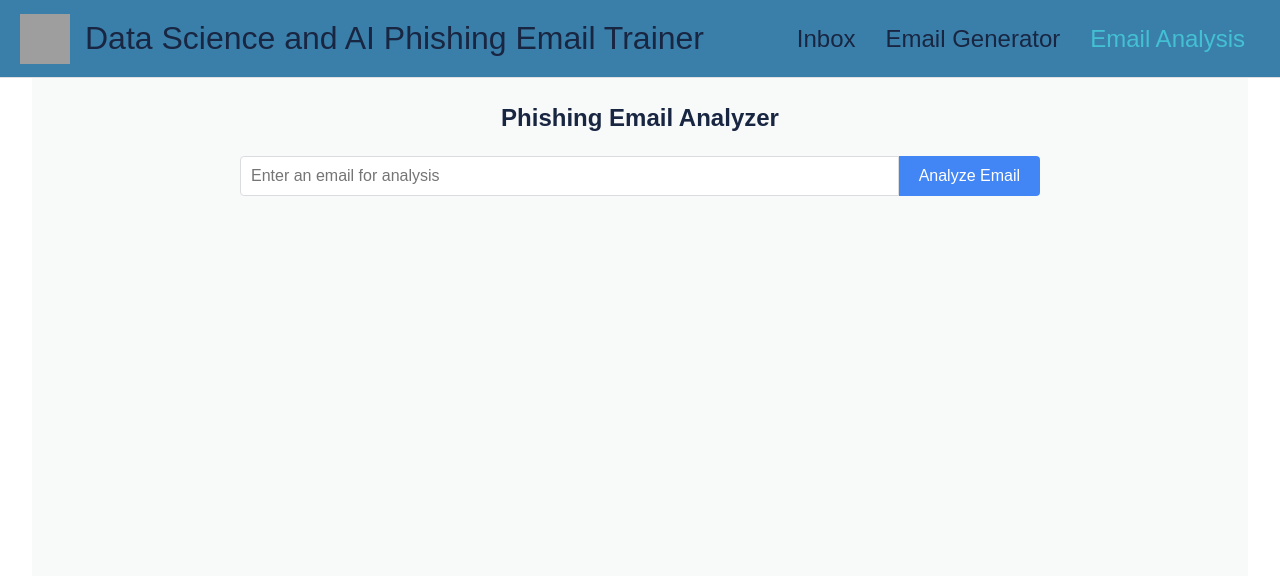
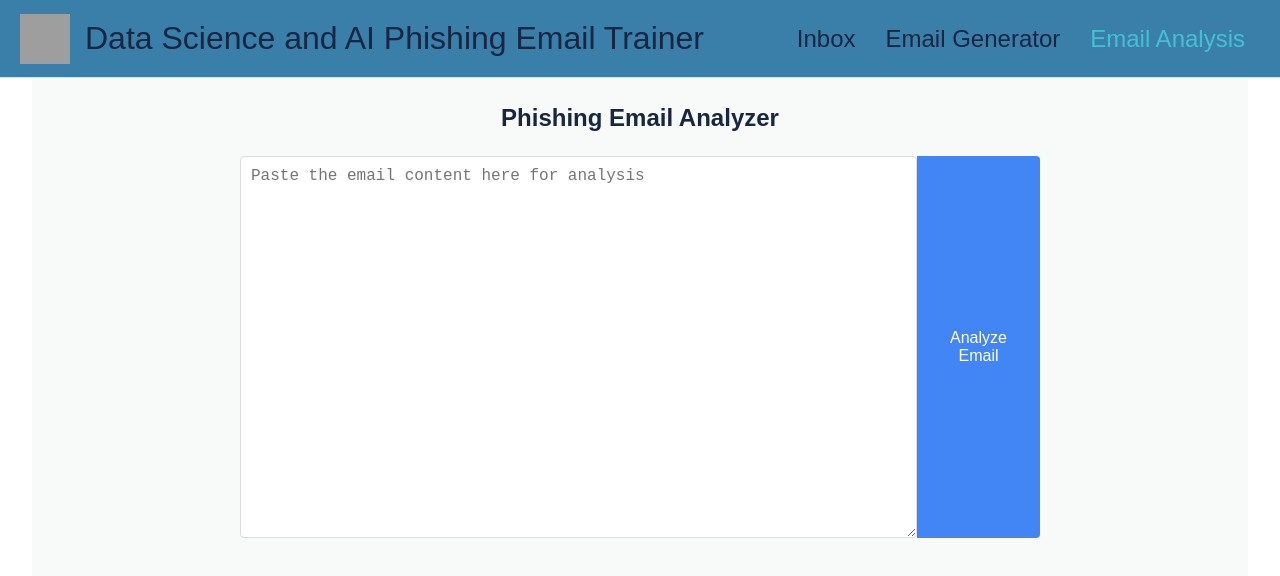
Before and after one commit to Mbee0/CSAF_Demo, a Vue app: page / in a window 1280 px wide. Both pictures are taken after a click on the button "Email Analysis". Shown: the top 576 px of the page. Built offline with nearby package versions, Linux system fonts and the light colour scheme; grey boxes are pictures that could not be loaded.

Commit message:
Changed email detector input to textarea

```diff
--- a/src/components/EmailDetector.vue
+++ b/src/components/EmailDetector.vue
@@ -57,7 +57,12 @@ const detectEmail = async () => {
   <div class="email-generator">
     <h2>Phishing Email Analyzer</h2>
     <div class="search-bar">
-      <input v-model="topic" placeholder="Enter an email for analysis" />
+      <textarea
+        v-model="topic"
+        placeholder="Paste the email content here for analysis"
+        rows="20"
+      >
+      </textarea>
       <button @click="detectEmail" :disabled="isLoading">
         {{ isLoading ? "Analyzing..." : "Analyze Email" }}
       </button>
@@ -95,6 +100,14 @@ input {
   border-radius: 4px 0 0 4px;
 }
 
+textarea {
+  width: 100%;
+  padding: 10px;
+  font-size: 16px;
+  border: 1px solid #dadce0;
+  border-radius: 4px;
+  resize: vertical; /* Allows user to adjust height */
+}
 button {
   padding: 10px 20px;
   font-size: 16px;
```
